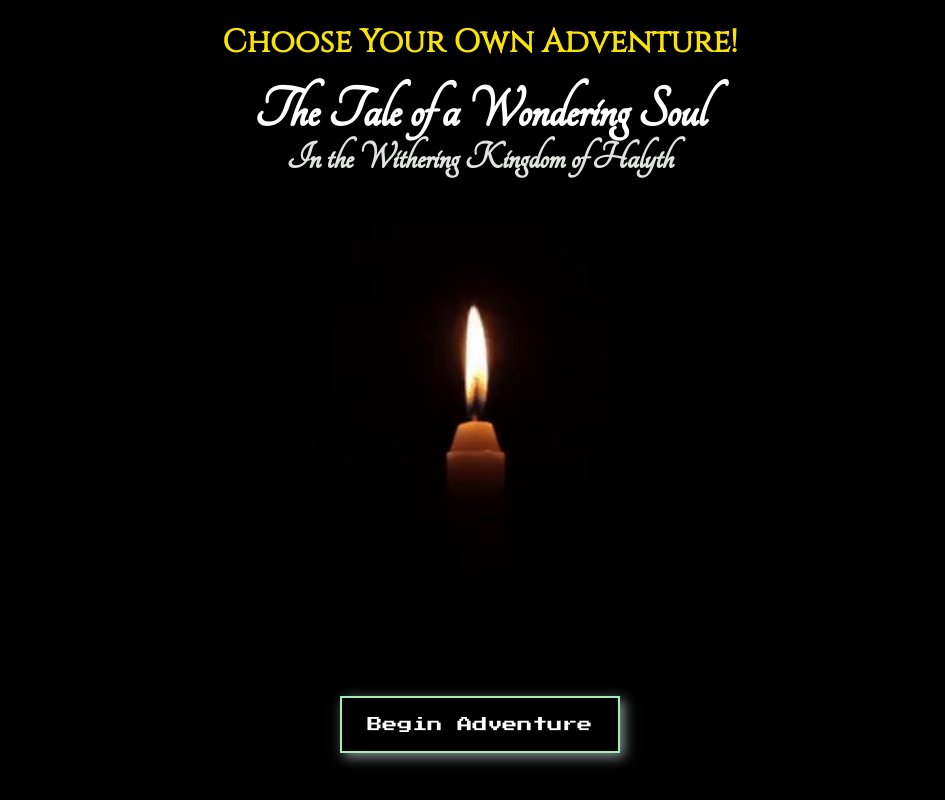
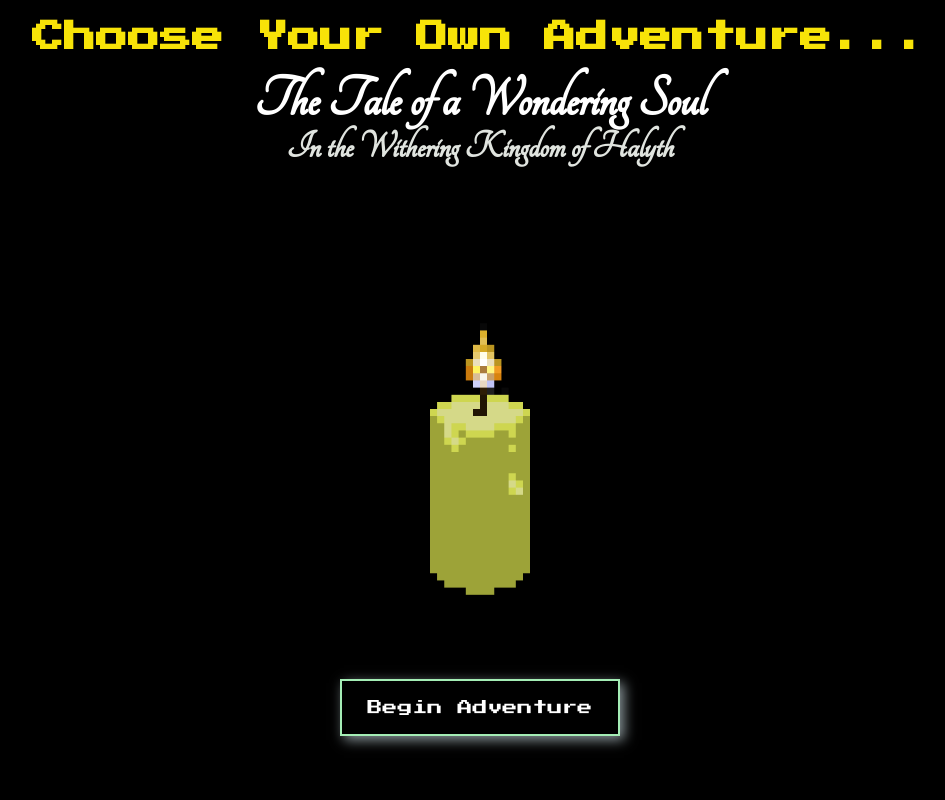
Before and after one commit to AlrightErin27/deliverable_p4, a React (Create React App) app: page / in a window 1280 px wide. Shown: the whole page, without its empty margins (160-1105 px from the left). Built offline with nearby package versions, Linux system fonts and the light colour scheme.

Commit message:
edit home page

```diff
--- a/src/App.css
+++ b/src/App.css
@@ -21,7 +21,7 @@
 .heading-text {
   text-align: center;
   color: rgb(247, 227, 8);
-  font-family: "Cinzel", serif;
+  font-family: "Press Start 2P", cursive;
 }
 .h2-title-text {
   font-family: "Tangerine", cursive;
--- a/src/components/pages/home.jsx
+++ b/src/components/pages/home.jsx
@@ -4,7 +4,7 @@ import { Link } from "react-router-dom";
 const home = () => {
   return (
     <div className="heading-text">
-      <h1>Choose Your Own Adventure!</h1>
+      <h1>Choose Your Own Adventure...</h1>
       <h2 className="h2-title-text">The Tale of a Wondering Soul</h2>
       <h3 className="h3-title-text">In the Withering Kingdom of Halyth</h3>
       <img src={candle} alt="flickeringCandle" className="candle" />
@@ -13,7 +13,6 @@ const home = () => {
           Begin Adventure
         </Link>
       </div>
-      {/* <Canvas draw={draw} className="canvas-one" /> */}
     </div>
   );
 };
```
Also changed, not shown: src/game-imgs/candle.gif.
